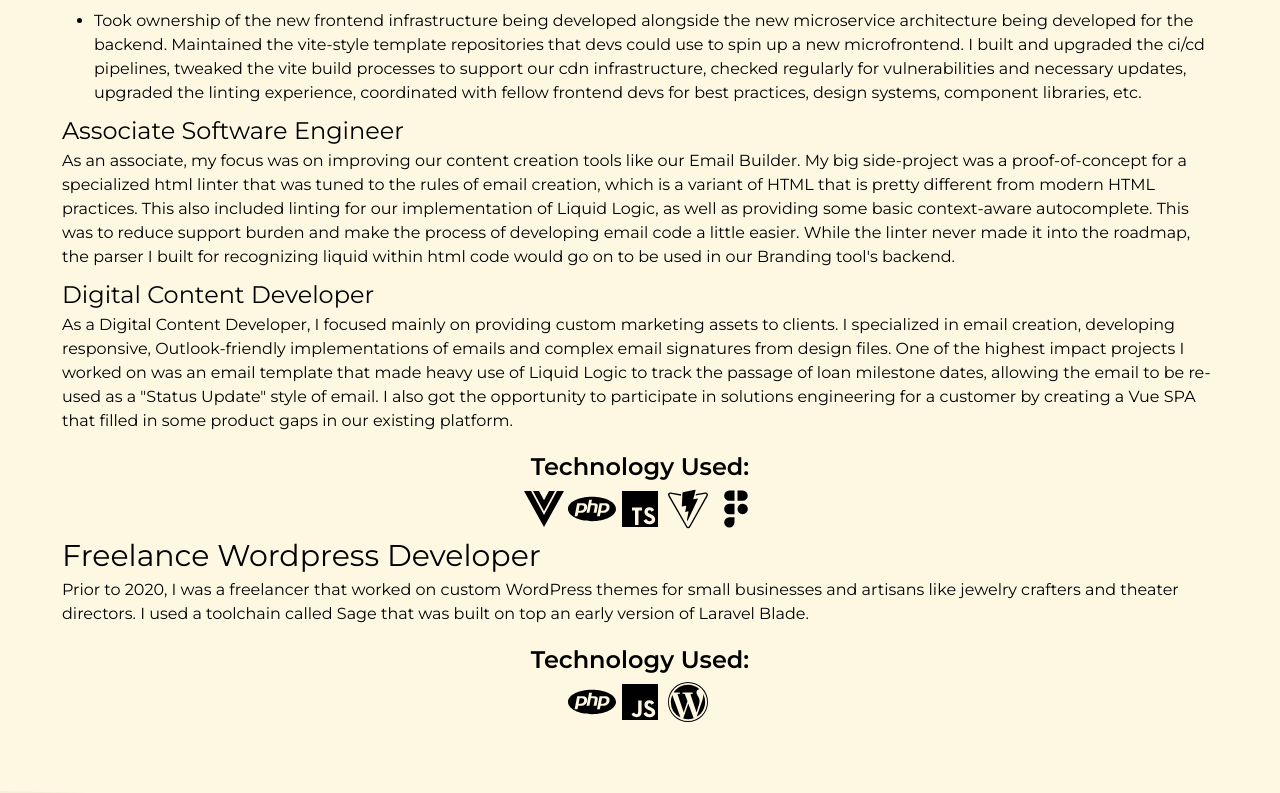
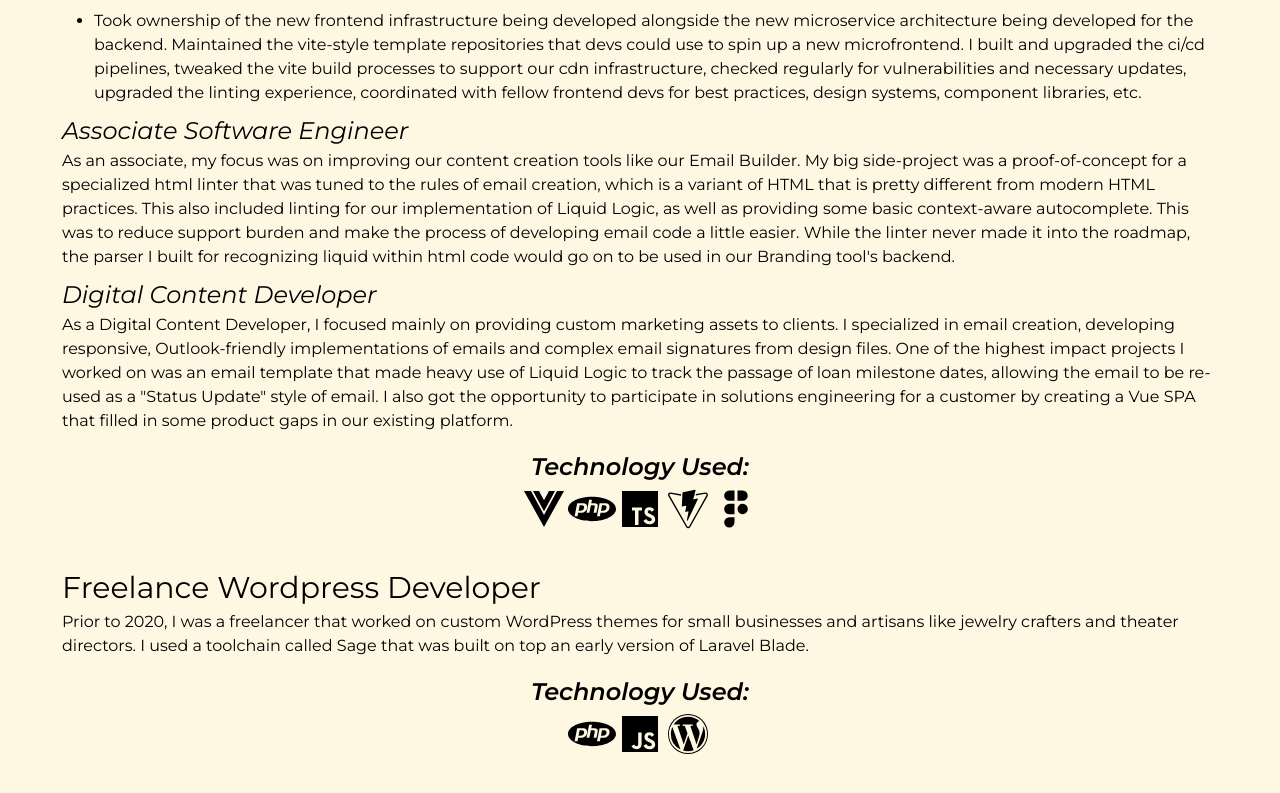
Before and after one commit to nkboothroyd/nkboothroyd.github.io, a React (Vite) app: page / in a window 1280 px wide. Shown: the part 947-1740 px from the top of the page. Built offline with nearby package versions, Linux system fonts and the light colour scheme.

Commit message:
tweaks, plus actions workflow

```diff
--- a/src/components/Navigation.tsx
+++ b/src/components/Navigation.tsx
@@ -5,7 +5,7 @@ const itemClasses = 'hover:bg-[#252A26] hover:rounded-lg active:bg-[#252A26] act
 
 export default function Navigation() {
     return (
-        <NavigationMenu.Root className="bg-[#061619] sticky top-0">
+        <NavigationMenu.Root className="bg-[#061619] sticky z-2 top-0">
             <NavigationMenu.List className="flex justify-center items-center gap-2 text-sm md:text-base md:gap-4">
                 <NavigationMenu.Item className={itemClasses}>
                     <NavigationMenu.Link className={linkClasses} href="#professional">
--- a/src/components/ProfessionalSection.tsx
+++ b/src/components/ProfessionalSection.tsx
@@ -28,7 +28,7 @@ export default function ProfessionalSection({ ...props }: ComponentPropsWithoutR
                 <p>As a Digital Content Developer, I focused mainly on providing custom marketing assets to clients. I specialized in email creation, developing responsive, Outlook-friendly implementations of emails and complex email signatures from design files. One of the highest impact projects I worked on was an email template that made heavy use of Liquid Logic to track the passage of loan milestone dates, allowing the email to be re-used as a "Status Update" style of email. I also got the opportunity to participate in solutions engineering for a customer by creating a Vue SPA that filled in some product gaps in our existing platform.</p>
                 <TechUsed techs={['vue', 'php', 'typescript', 'vite', 'figma']} />
             </article>
-            <article id="freelance" className="md:px-8">
+            <article id="freelance" className="mt-8 md:px-8">
                 <h3>Freelance Wordpress Developer</h3>
                 <p>Prior to 2020, I was a freelancer that worked on custom WordPress themes for small businesses and artisans like jewelry crafters and theater directors. I used a toolchain called Sage that was built on top an early version of Laravel Blade.</p>
                 <TechUsed techs={['php', 'javascript', 'wordpress']} />
--- a/src/index.css
+++ b/src/index.css
@@ -40,7 +40,14 @@
     }
 
     h4 {
-        font-size: var(--text-2xl);
+        font-size: var(--text-lg);
+        font-style: italic;
+    }
+
+    @media (min-width: 768px) {
+        h4 {
+            font-size: var(--text-2xl);
+        }
     }
 
     .row-palegreen {
```
